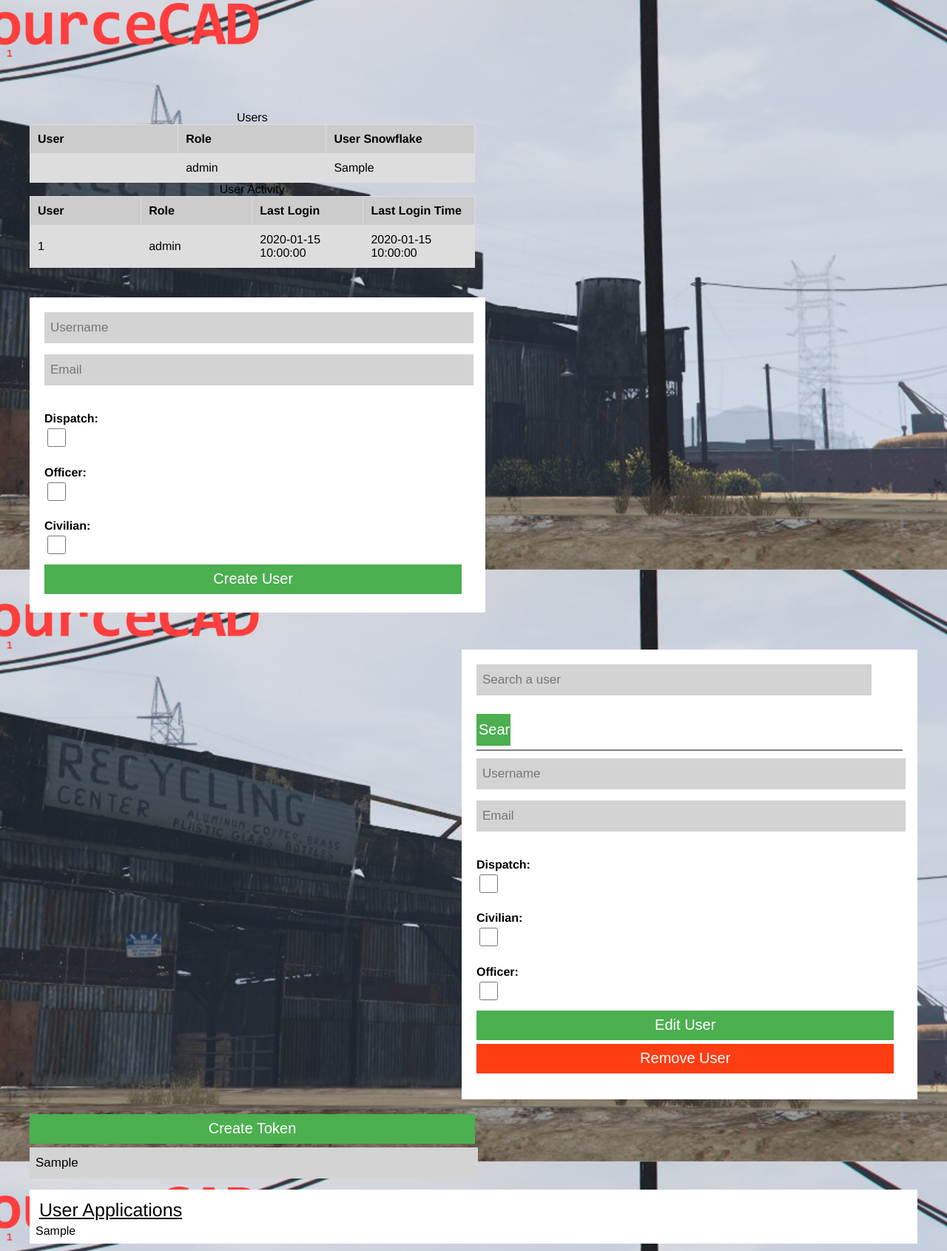
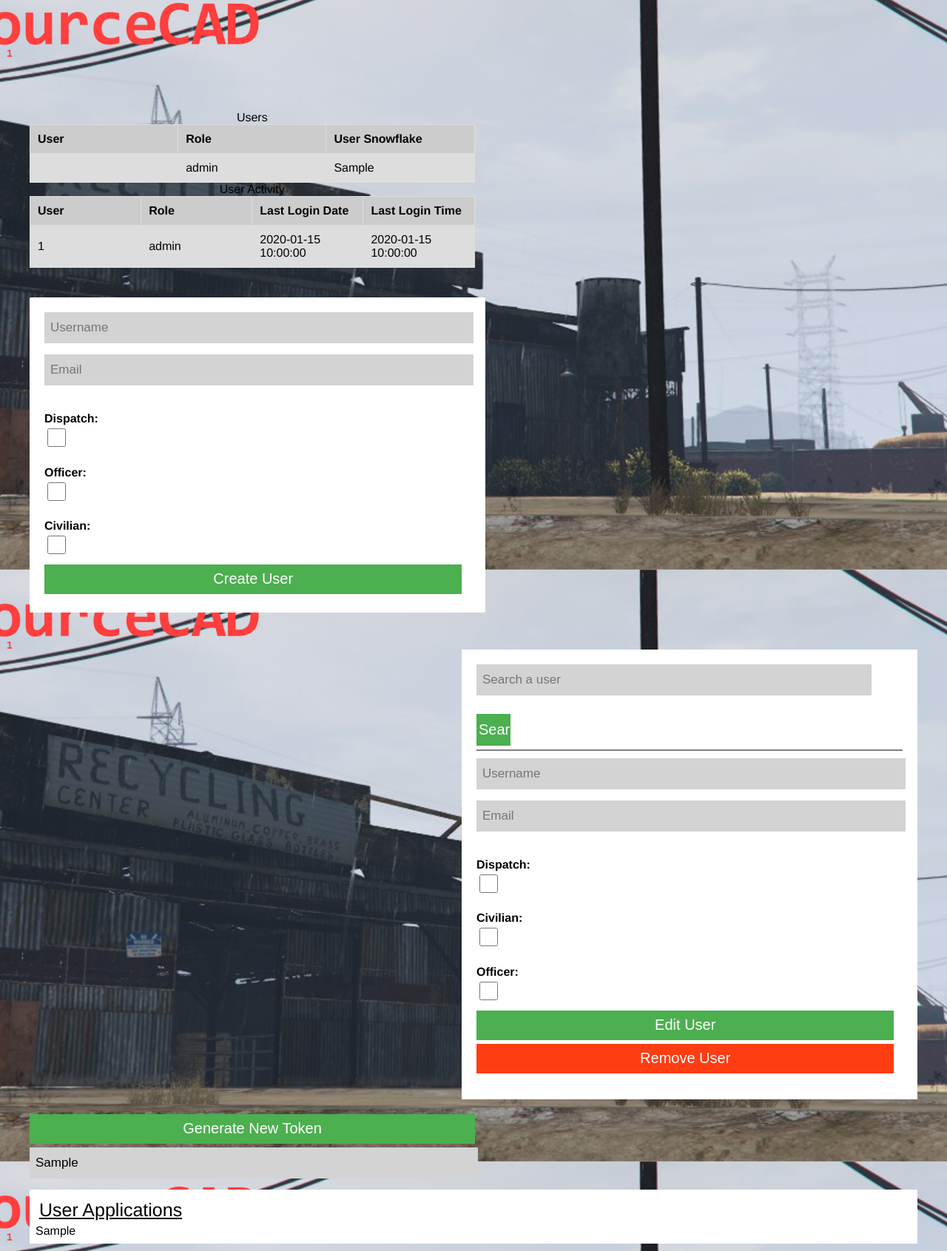
Before and after one commit to Aareon/SourceCAD, a Flask app: template templates/admin.html in a window 1280 px wide. Shown: the part 30-1721 px from the top of the page at 74% size. Run offline with Flask 2, Linux system fonts and the light colour scheme; the template is opened without the code that fills it: most values are stand-ins (such as "Sample title", 1, 10 or a date in 2020).

Commit message:
Change some phrasing

```diff
--- a/templates/admin.html
+++ b/templates/admin.html
@@ -47,7 +47,7 @@
           <tr>
             <th>User</th>
             <th>Role</th>
-            <th>Last Login</th>
+            <th>Last Login Date</th>
             <th>Last Login Time</th>
           </tr>
           <!-- in onclick="%edit%" change the hash to a edit portion -->
@@ -93,7 +93,7 @@
 
     <div style="float:left;" id="form-token">
       <form method="POST" action="">
-        <input id="submit" style="width:98%;" name="submit" type="submit" value="Create Token">
+        <input id="submit" style="width:98%;" name="submit" type="submit" value="Generate New Token">
         <input style="width:96%;" type="text" name="current_token" value="{{ current_token }}" readonly="readonly">
       </form>
     </div>
```
